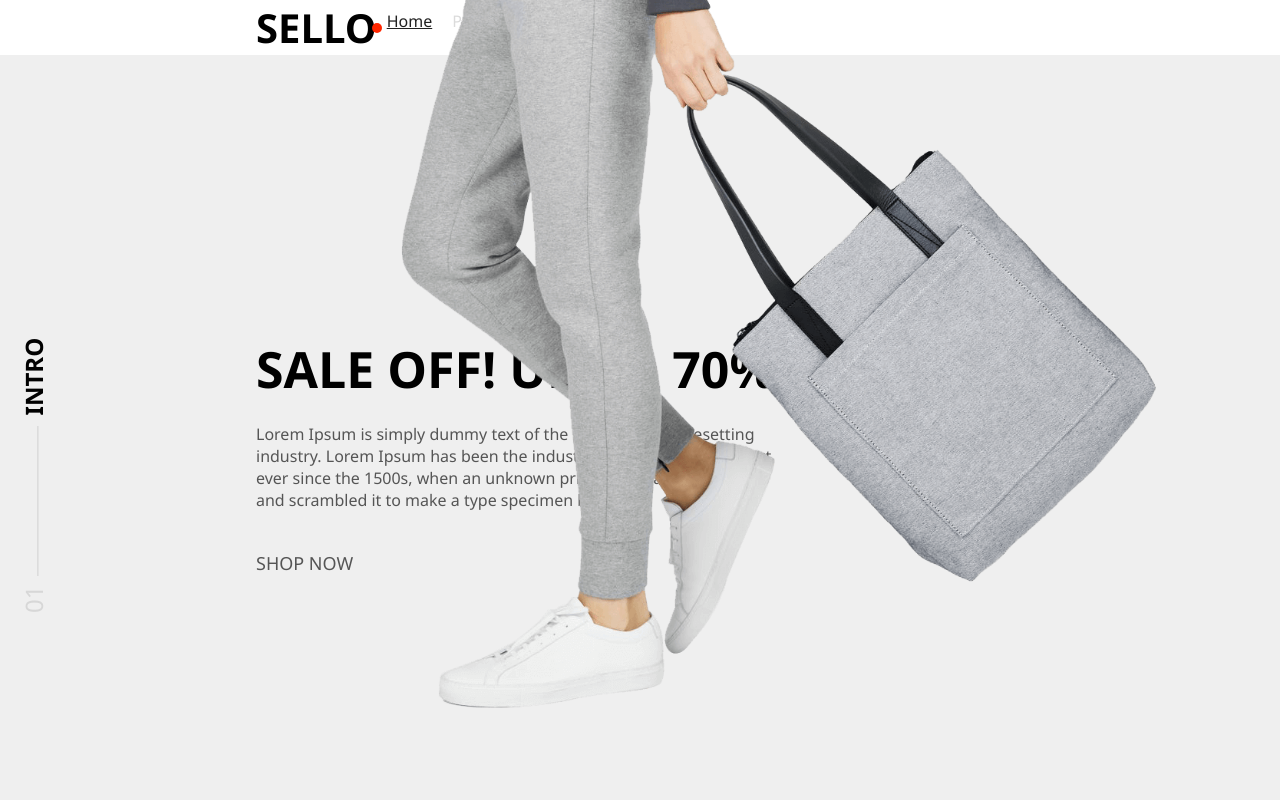
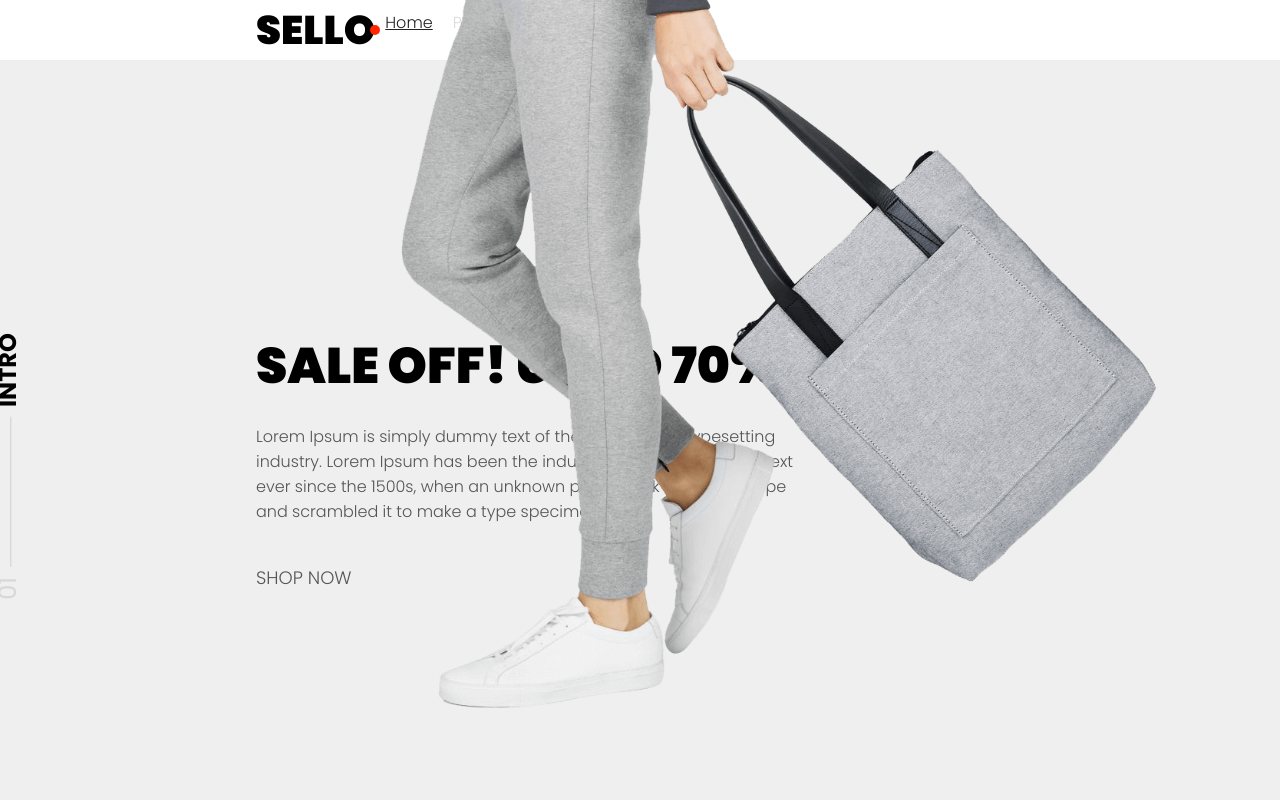
Before and after one commit to mucahidyazar/sello-project, a React (Create React App) app: page / in a window 1280 px wide. Shown: the top 800 px of the page. Built offline with nearby package versions, Linux system fonts and the light colour scheme.

Commit message:
changed back to poppins

```diff
--- a/src/public/scss/base/_typography.scss
+++ b/src/public/scss/base/_typography.scss
@@ -1,6 +1,6 @@
 body {
   font-size: 1.6rem;
-  font-family: "Segoe UI", Poppins, Tahoma, Geneva, Verdana, sans-serif;
+  font-family: "Poppins";
 }
 
 .container {
```
